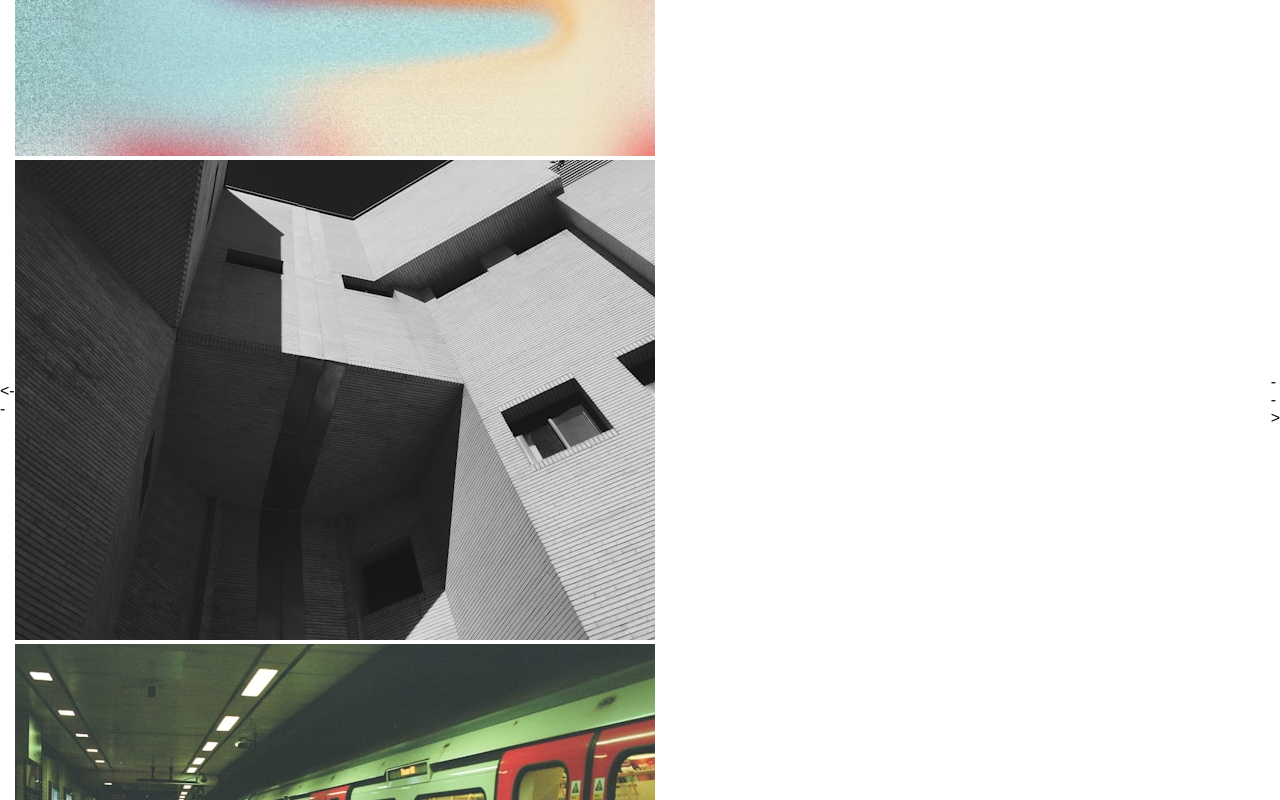
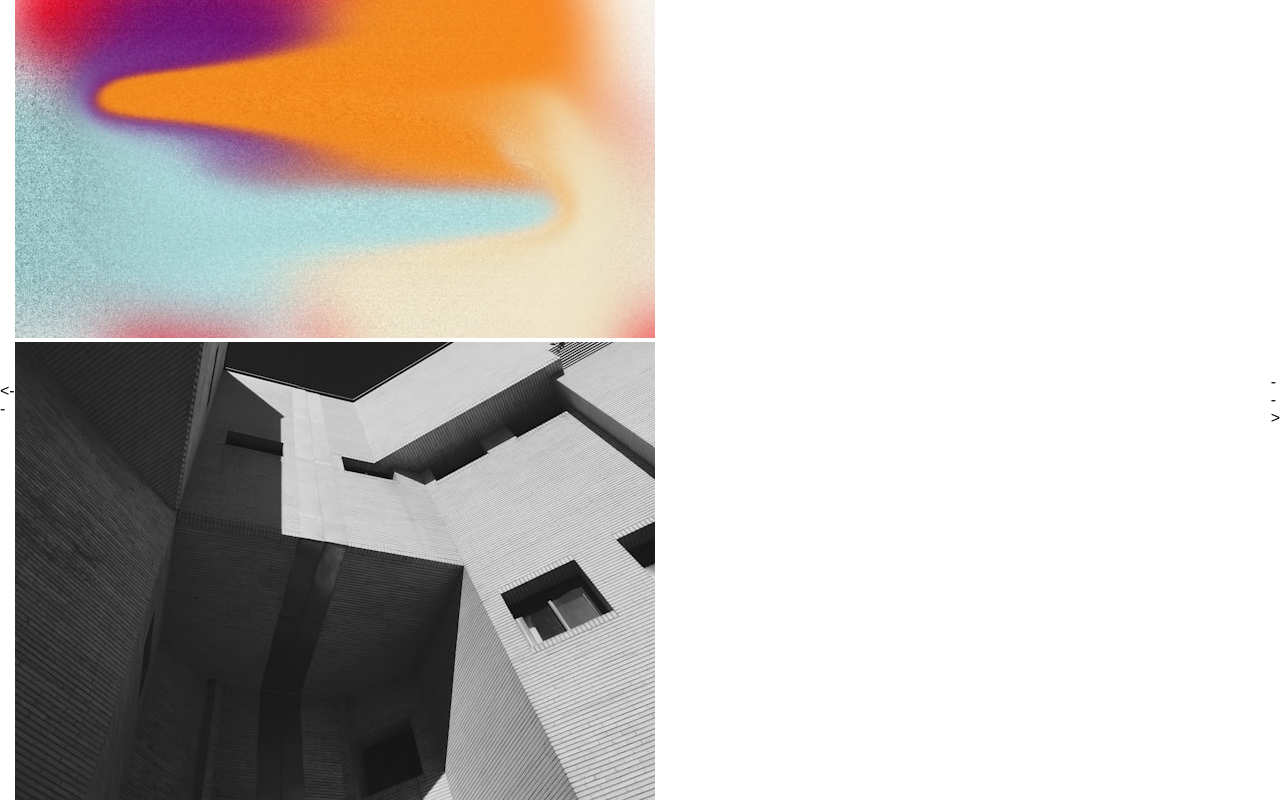
Before and after one commit to SanjeevMidda/carousel, a React (Create React App) app: page / in a window 1280 px wide. Shown: the top 800 px of the page. Built offline with nearby package versions, Linux system fonts and the light colour scheme.

Commit message:
created state to hold images, and injected into UI

```diff
--- a/src/App.js
+++ b/src/App.js
@@ -7,6 +7,7 @@
 import five from "./imgs/five.jpg";
 import six from "./imgs/six.jpg";
 import seven from "./imgs/seven.jpg";
+import { useState } from "react";
 
 function App() {
   // arrows
@@ -14,19 +15,49 @@
   // container to hold our images
   // smaller and bigger when in focus
 
+  const [images, setImage] = useState([
+    {
+      img: one,
+      no: 1,
+    },
+    {
+      img: two,
+      no: 2,
+    },
+    {
+      img: three,
+      no: 3,
+    },
+    {
+      img: three,
+      no: 3,
+    },
+    {
+      img: four,
+      no: 4,
+    },
+    {
+      img: five,
+      no: 5,
+    },
+    {
+      img: six,
+      no: 6,
+    },
+    {
+      img: seven,
+      no: 7,
+    },
+  ]);
   return (
     <div className="App">
-      <div className="leftArrow">{`<--`}</div>
+      <div className="arrow leftArrow">{`<--`}</div>
       <div className="mainImageContainer">
-        <img src={one} alt="" />
-        <img src={two} alt="" />
-        <img src={three} alt="" />
-        <img src={four} alt="" />
-        <img src={five} alt="" />
-        <img src={six} alt="" />
-        <img src={seven} alt="" />
+        {images.map((image) => {
+          return <img src={image.img} key={image.key} />;
+        })}
       </div>
-      <div className="rightArrow">{`-->`}</div>
+      <div className="arrow rightArrow">{`-->`}</div>
     </div>
   );
 }
```
